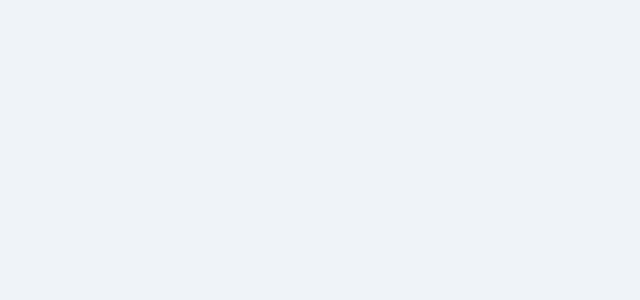
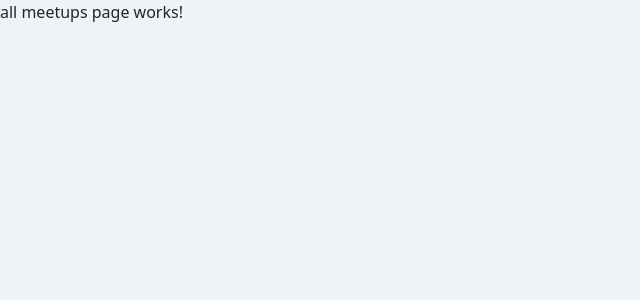
Before and after one commit to lightzane/learn-react-typescript, a React (Create React App) app: page / in a window 1280 px wide. Shown: the top 300 px of the page, without its empty margins (0-640 px from the left). Built offline with nearby package versions, Linux system fonts and the light colour scheme.

Commit message:
adding routing

```diff
--- a/package.json
+++ b/package.json
@@ -13,6 +13,7 @@
     "bootstrap": "^5.2.0",
     "react": "^18.2.0",
     "react-dom": "^18.2.0",
+    "react-router-dom": "^6.3.0",
     "react-scripts": "5.0.1",
     "typescript": "^4.7.4",
     "web-vitals": "^2.1.4"
--- a/src/App.tsx
+++ b/src/App.tsx
@@ -1,5 +1,13 @@
+import { Route, Routes } from 'react-router-dom';
+import { AllMeetupsPage, FavoritesPage, NewMeetupPage } from './pages';
+
+
 export function App() {
   return (
-    <div></div>
+    <Routes>
+      <Route path='/' element={<AllMeetupsPage />} />
+      <Route path='/new-meetup' element={<NewMeetupPage />} />
+      <Route path='/favorites' element={<FavoritesPage />} />
+    </Routes>
   );
 }
--- a/src/index.tsx
+++ b/src/index.tsx
@@ -2,6 +2,7 @@ import React from 'react';
 import ReactDOM from 'react-dom/client';
 import './style.scss';
 import { App } from './App';
+import { BrowserRouter } from 'react-router-dom';
 
 const root = ReactDOM.createRoot(
   document.getElementById('root') as HTMLElement
@@ -9,6 +10,8 @@ const root = ReactDOM.createRoot(
 
 root.render(
   <React.StrictMode>
-    <App />
+    <BrowserRouter>
+      <App />
+    </BrowserRouter>
   </React.StrictMode>
 );
--- /dev/null
+++ b/src/pages/AllMeetups.tsx
@@ -0,0 +1,3 @@
+export const AllMeetupsPage = () => {
+    return <div>all meetups page works!</div>;
+};
--- /dev/null
+++ b/src/pages/Favorites.tsx
@@ -0,0 +1,3 @@
+export const FavoritesPage = () => {
+    return <div>favorites page work!</div>;
+};
--- /dev/null
+++ b/src/pages/NewMeetup.tsx
@@ -0,0 +1,3 @@
+export const NewMeetupPage = () => {
+    return <div>new meetup page works!</div>;
+};
--- /dev/null
+++ b/src/pages/index.ts
@@ -0,0 +1,3 @@
+export { AllMeetupsPage } from './AllMeetups';
+export { NewMeetupPage } from './NewMeetup';
+export { FavoritesPage } from './Favorites';
```
Also changed, not shown: 2 other files (tests, documents, lock files or other folders).
